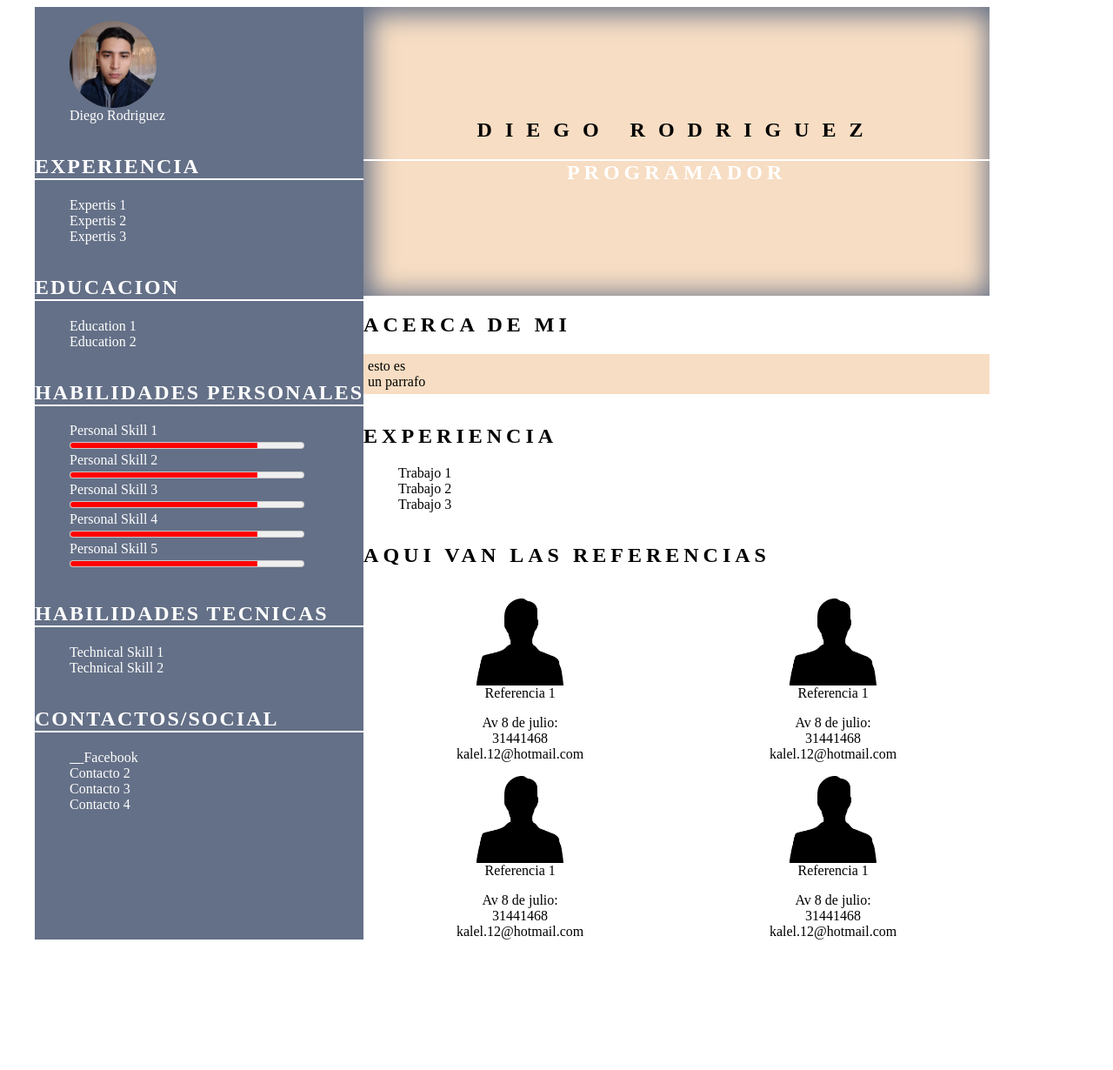
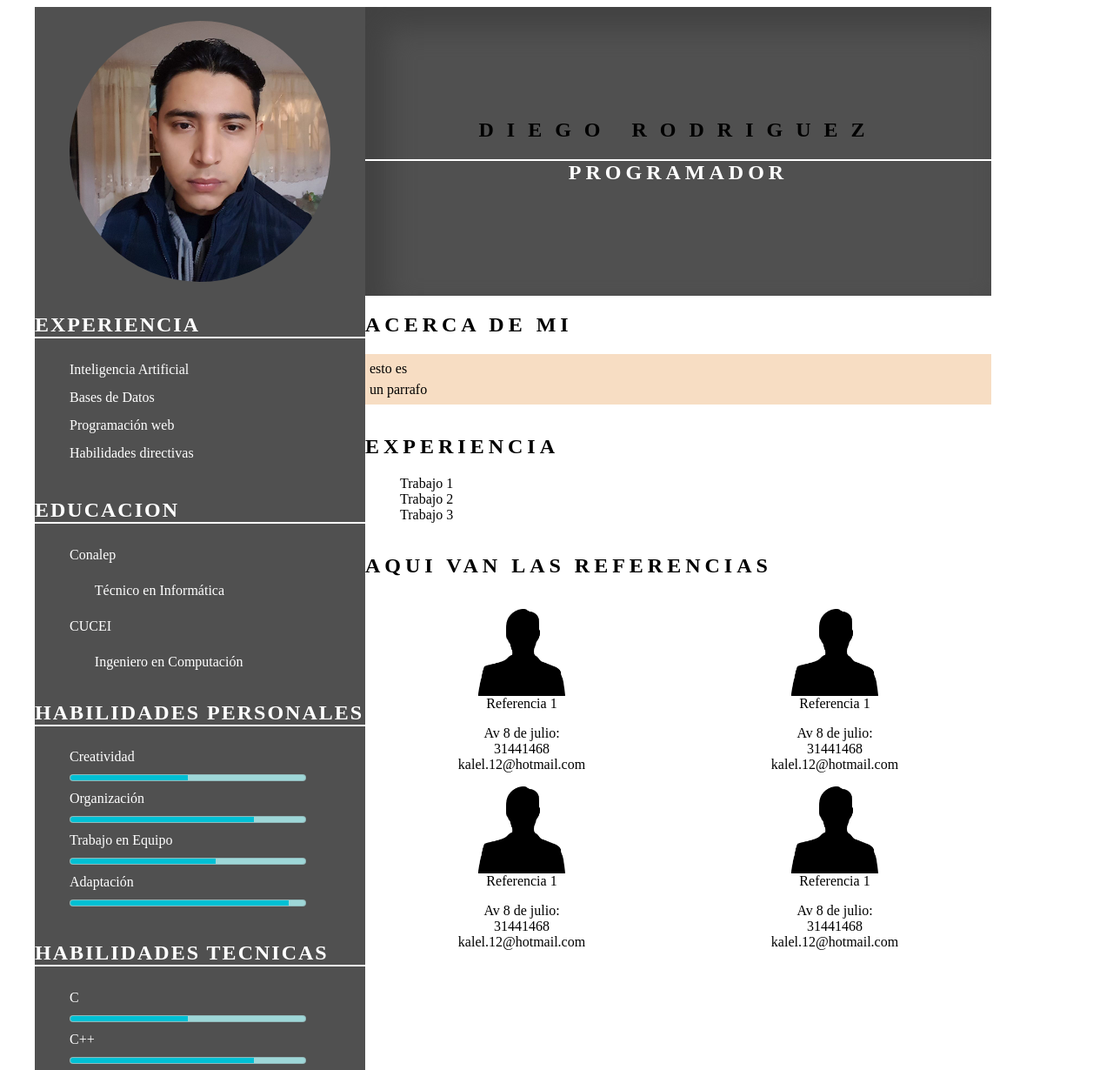
Before and after one commit to DiegoRodriguezRojas/MiCV, a plain HTML site: page index.html in a window 1280 px wide. Shown: the top 1230 px of the page at 87% size. Before the commit the page ends 1088 px from the top, so only its background shows below. Drawn offline with Linux system fonts and the light colour scheme.

Commit message:
Se cambiaron los colores

```diff
--- a/css/main.css
+++ b/css/main.css
@@ -11,18 +11,10 @@ ul {
   list-style-type: none;
 }
 
-article ul {
-  list-style-type: square;
-}
+/*---------------------Aside-------------------*/
 
-article h3,
-article h4{
-  font-weight: bold;
-}
-
-/*---------------------Aside-------------------*/
 .aside{
-  background-color: #647087;
+  background-color: #505050;
   display: flex;
   flex-direction: column;
   width 30%;
@@ -38,11 +30,19 @@ article h4{
   border-bottom: 2px solid white;
 }
 
+.aside p{
+  padding-left: 1.8em;
+}
+
 #profile-pic img {
-  border-radius: 50px;
-  width: 100px;
+  border-radius: 150px;
+  width: 300px;
   height: auto;
   align-items: center;
+}
+
+.aside li{
+  line-height: 2em;
 }
 
 meter{
@@ -51,14 +51,23 @@ meter{
 }
 meter::-webkit-meter-optimum-value{
   background: none;
-  background-color: red;
+  background-color: #00C0D4;
+}
+
+meter::-webkit-meter-bar{
+  background: none;
+  background-color: #9ED7D8;
 }
 
 /*---------------------ICON-------------------*/
 .fb::before{
-  content: "\f082";
+  content: "\f02d";
   font-family: "Font Awesome 5 Free";
   font-weight: 900;
+}
+
+.social-itemfb::before{
+  padding-right: 15px;
 }
 
 /*---------------------MAIN-------------------*/
@@ -74,8 +83,8 @@ meter::-webkit-meter-optimum-value{
 }
 
 .hero {
-  background-color: #F7DDC3;
-  box-shadow: 3px 3px 30px 5px #647087 inset;
+  background-color: #505050;
+  box-shadow: 20px 20px 30px 5px #424242 inset;
   padding: 15% 0;
   text-align: center;
 }
@@ -94,7 +103,7 @@ meter::-webkit-meter-optimum-value{
 
 .about-me p{
   background-color: #F7DDC3;
-  line-height: 1.5pm;
+  line-height: 1.5em;
   padding: 5px;
 }
 
--- a/index.html
+++ b/index.html
@@ -3,6 +3,7 @@
       <meta charset="utf-8">
       <title>Diego Rodriguez</title>
       <link rel= "stylesheet" href="css/main.css">
+      <link href="https://use.fontawesome.com/releases/v5.0.6/css/all.css" rel="stylesheet">
    </head>
    <body>
       <div class="Cont-Prin">
@@ -12,68 +13,79 @@
                   src="imag/Foto.jpg"
                   alt="Diego Angel Rodriguez Rojas"
                   />
-               <figcaption>Diego Rodriguez</figcaption>
             </figure>
             <section>
                <h2>Experiencia</h2>
                <ul>
-                  <li>Expertis 1</li>
-                  <li>Expertis 2</li>
-                  <li>Expertis 3</li>
+                  <li>Inteligencia Artificial</li>
+                  <li>Bases de Datos</li>
+                  <li>Programación web</li>
+                  <li>Habilidades directivas</li>
                </ul>
             </section>
             <section>
-               <h2>Educacion</h2>
+               <h2>educacion</h2>
                <ul>
-                  <li>Education 1</li>
-                  <li>Education 2</li>
+                  <li>Conalep</li>
+                    <p>Técnico en Informática</p>
+                  <li>CUCEI</li>
+                  <p>Ingeniero en Computación</p>
                </ul>
             </section>
             <section>
                <h2>Habilidades Personales</h2>
                <ul>
                   <li>
-                    Personal Skill 1
-                    <meter value="80" min="0" max="100"></meter>
+                     Creatividad
+                     <meter value="50" min="0" max="100"></meter>
                   </li>
                   <li>
-                    Personal Skill 2
-                    <meter value="80" min="0" max="100"></meter>
+                     Organización
+                     <meter value="78" min="0" max="100"></meter>
                   </li>
                   <li>
-                    Personal Skill 3
-                    <meter value="80" min="0" max="100"></meter>
+                     Trabajo en Equipo
+                     <meter value="62" min="0" max="100"></meter>
                   </li>
                   <li>
-                    Personal Skill 4
-                    <meter value="80" min="0" max="100"></meter>
-                  </li>
-                  <li>
-                    Personal Skill 5
-                    <meter value="80" min="0" max="100"></meter>
+                     Adaptación
+                     <meter value="93" min="0" max="100"></meter>
                   </li>
                </ul>
             </section>
             <section>
                <h2>Habilidades Tecnicas</h2>
                <ul>
-                  <li>Technical Skill 1</li>
-                  <li>Technical Skill 2</li>
+                 <li>
+                    C
+                    <meter value="50" min="0" max="100"></meter>
+                 </li>
+                 <li>
+                    C++
+                    <meter value="78" min="0" max="100"></meter>
+                 </li>
+                 <li>
+                    C#
+                    <meter value="62" min="0" max="100"></meter>
+                 </li>
+                 <li>
+                    Java
+                    <meter value="93" min="0" max="100"></meter>
+                 </li>
                </ul>
             </section>
             <section>
                <h2>Contactos/Social</h2>
                <ul>
                   <li>
-                    <a href="fb.com"
+                       <a href=fb.com"
                        target="_blank"
                        class="social-item fb">
+                       Facebook
                        </a>
-                    Facebook
                   </li>
                   <li>Contacto 2</li>
                   <li>Contacto 3</li>
-                  <li>Contacto 4</li>
                </ul>
             </section>
          </div>
```
Lines whose indentation alone changed are shown as unchanged.
